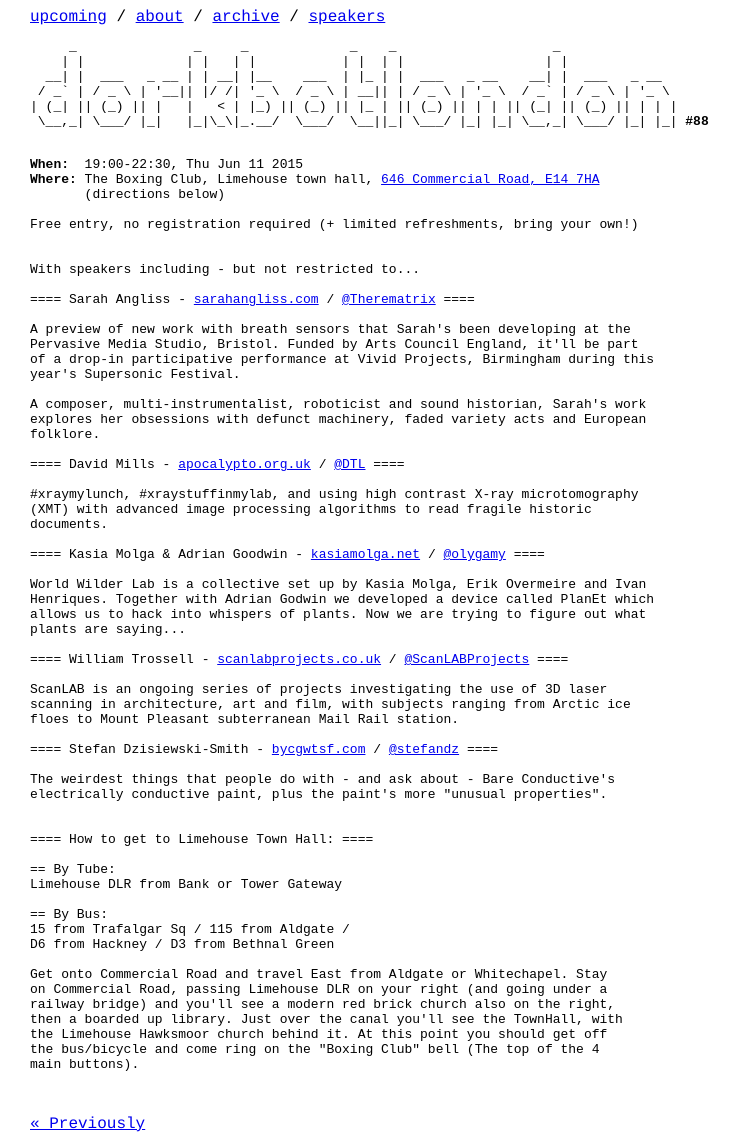
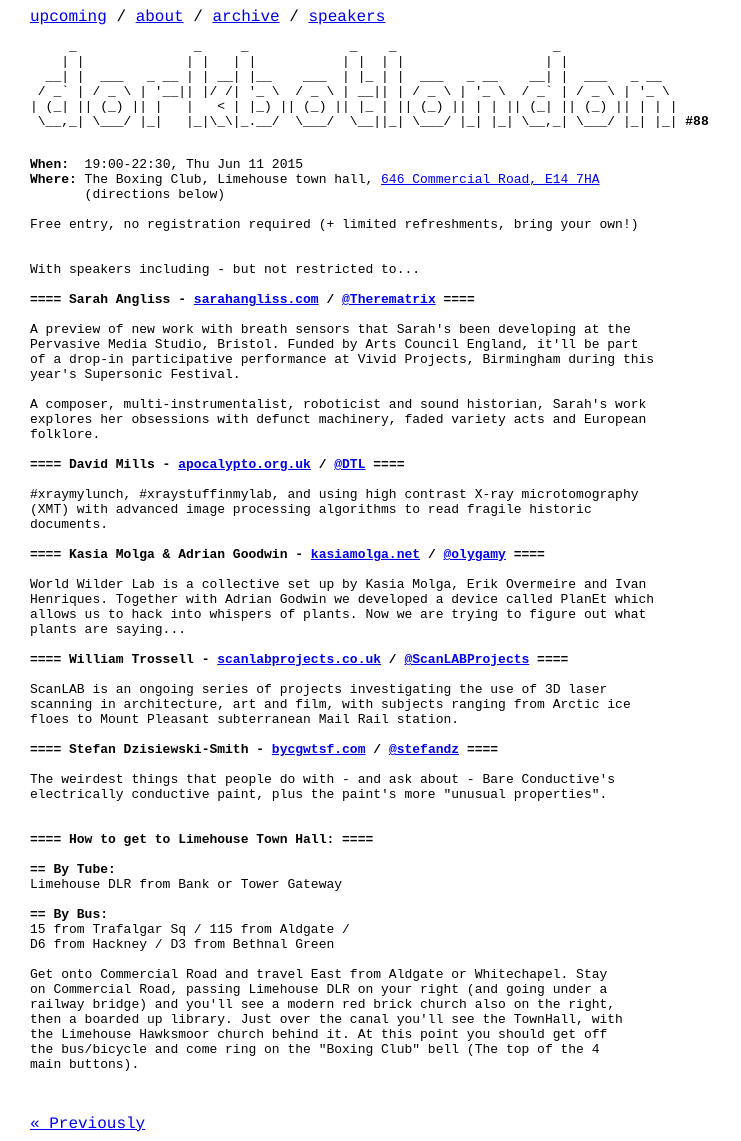
Before and after one commit to dorkbotlondon/dorkbotlondon.github.io, a Jekyll site: the page built from _posts/2015-06-11-88.html, in a window 1280 px wide. Shown: the whole page, without its empty margins (0-741 px from the left). Built offline with Jekyll 4.4.1, drawn with Linux system fonts in a browser that asks for light colours; Markdown is read by kramdown in place of the engine named in the settings.

Commit message:
Let's have some bold headlines

```diff
--- a/_posts/2015-06-11-88.html
+++ b/_posts/2015-06-11-88.html
@@ -18,7 +18,7 @@
 
 With speakers including - but not restricted to...
 
-==== Sarah Angliss - <a href="http://sarahangliss.com">sarahangliss.com</a> / <a href='https://twitter.com/Therematrix'>@Therematrix</a> ====
+<b>==== Sarah Angliss - <a href="http://sarahangliss.com">sarahangliss.com</a> / <a href='https://twitter.com/Therematrix'>@Therematrix</a> ====</b>
 
 A preview of new work with breath sensors that Sarah's been developing at the
 Pervasive Media Studio, Bristol. Funded by Arts Council England, it'll be part
@@ -29,26 +29,26 @@
 explores her obsessions with defunct machinery, faded variety acts and European
 folklore.
 
-==== David Mills - <a href="http://apocalypto.org.uk">apocalypto.org.uk</a> / <a href='https://twitter.com/DTL'>@DTL</a> ====
+<b>==== David Mills - <a href="http://apocalypto.org.uk">apocalypto.org.uk</a> / <a href='https://twitter.com/DTL'>@DTL</a> ====</b>
 
 #xraymylunch, #xraystuffinmylab, and using high contrast X-ray microtomography
 (XMT) with advanced image processing algorithms to read fragile historic
 documents.
 
-==== Kasia Molga &amp; Adrian Goodwin - <a href="http://kasiamolga.net">kasiamolga.net</a> / <a href='https://twitter.com/olygamy'>@olygamy</a> ====
+<b>==== Kasia Molga &amp; Adrian Goodwin - <a href="http://kasiamolga.net">kasiamolga.net</a> / <a href='https://twitter.com/olygamy'>@olygamy</a> ====</b>
 
 World Wilder Lab is a collective set up by Kasia Molga, Erik Overmeire and Ivan
 Henriques. Together with Adrian Godwin we developed a device called PlanEt which
 allows us to hack into whispers of plants. Now we are trying to figure out what
 plants are saying...
 
-==== William Trossell - <a href="http://scanlabprojects.co.uk">scanlabprojects.co.uk</a> / <a href='https://twitter.com/ScanLABProjects'>@ScanLABProjects</a> ====
+<b>==== William Trossell - <a href="http://scanlabprojects.co.uk">scanlabprojects.co.uk</a> / <a href='https://twitter.com/ScanLABProjects'>@ScanLABProjects</a> ====</b>
 
 ScanLAB is an ongoing series of projects investigating the use of 3D laser
 scanning in architecture, art and film, with subjects ranging from Arctic ice
 floes to Mount Pleasant subterranean Mail Rail station.
 
-==== Stefan Dzisiewski-Smith - <a href="http://bycgwtsf.com">bycgwtsf.com</a> / <a href='https://twitter.com/stefandz'>@stefandz</a> ====
+<b>==== Stefan Dzisiewski-Smith - <a href="http://bycgwtsf.com">bycgwtsf.com</a> / <a href='https://twitter.com/stefandz'>@stefandz</a> ====</b>
 
 The weirdest things that people do with - and ask about - Bare Conductive's
 electrically conductive paint, plus the paint's more "unusual properties".
--- a/scripts/autoformat.py
+++ b/scripts/autoformat.py
@@ -51,5 +51,7 @@
             flags=re.M
         )
 
+    content = re.sub("====(.*?)====", "<b>====\\1====</b>", content)
+
     with codecs.open(post, 'w', 'utf-8') as f:
         f.write(content)
```
Also changed, not shown: _data/locations.yml (+4 -4 lines).
